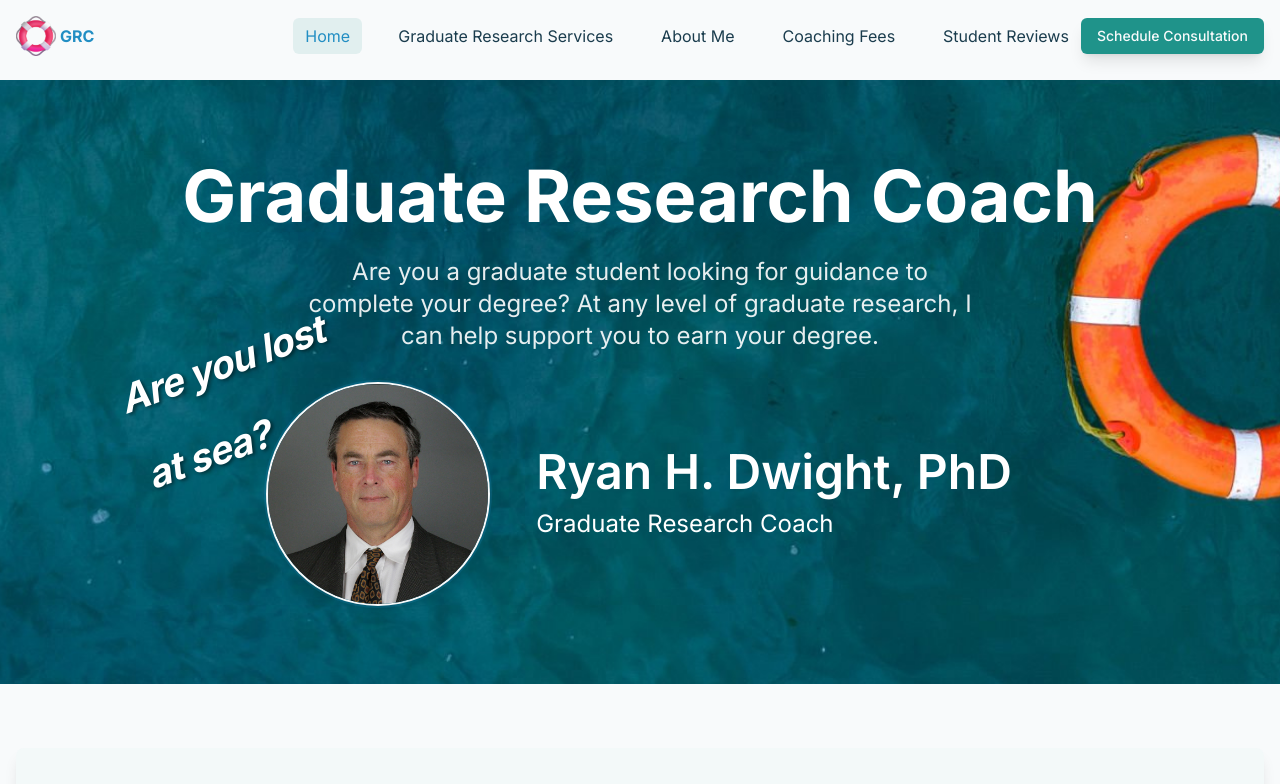
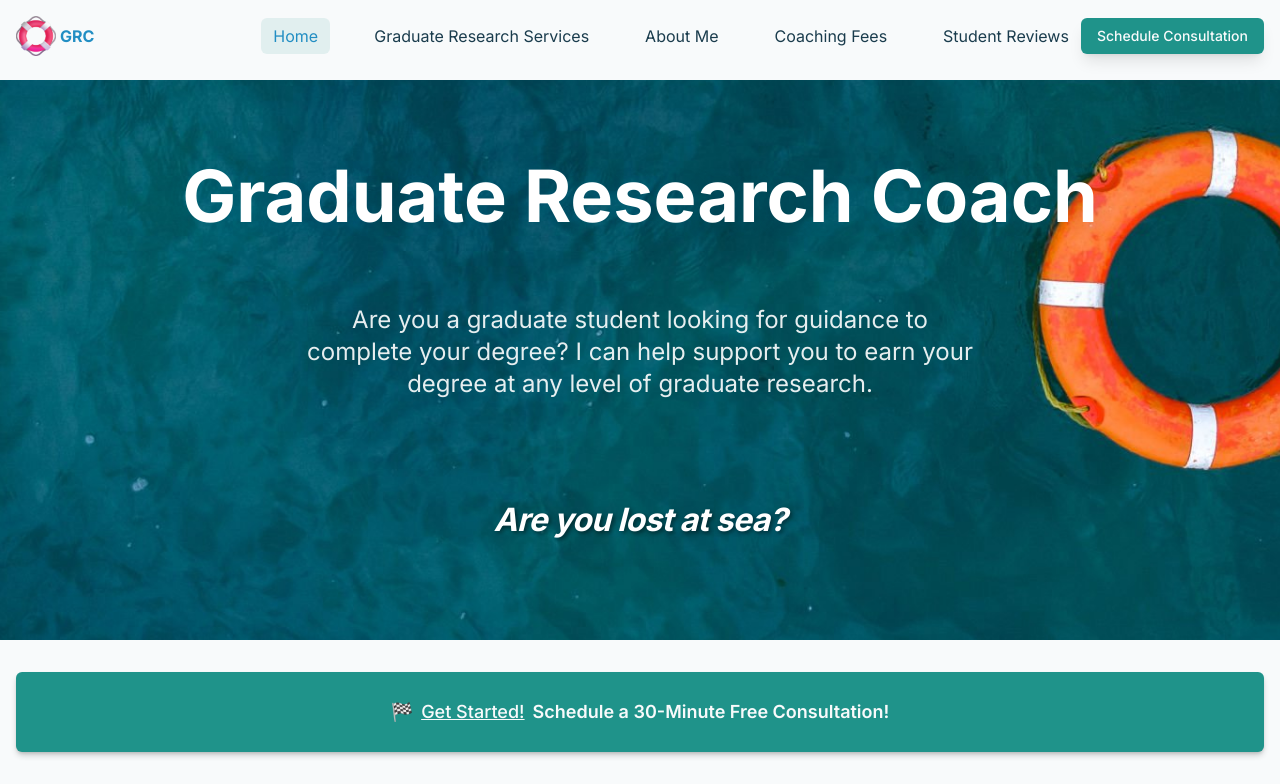
Before and after one commit to lame-o/dads-website, a Next.js app: page / in a window 1280 px wide. Shown: the top 784 px of the page. Built offline with nearby package versions, Linux system fonts and the light colour scheme.

Commit message:
hero and header changes

```diff
--- a/app/components/Header.tsx
+++ b/app/components/Header.tsx
@@ -60,12 +60,12 @@ export default function Header() {
         </div>
         <div className="flex-1 flex justify-end">
           <nav className="flex items-center">
-            <ul className="hidden lg:flex items-center justify-end gap-2 md:gap-4 xl:gap-6">
+            <ul className="hidden lg:flex items-center justify-between gap-6 xl:gap-8">
               {navigationItems.map((item) => (
                 <li key={item.name} className="shrink-0">
                   <Link
                     href={item.path}
-                    className={`text-foreground hover:text-primary transition-colors px-2 md:px-3 py-2 rounded-md text-sm md:text-base whitespace-nowrap ${
+                    className={`text-foreground hover:text-primary transition-colors px-3 py-2 rounded-md text-sm xl:text-base whitespace-nowrap ${
                       pathname === item.path ? 'bg-accent/10 text-primary' : ''
                     }`}
                   >
--- a/app/page.tsx
+++ b/app/page.tsx
@@ -5,18 +5,26 @@
 import Image from 'next/image'
 import { SmoothLink } from '@/components/ui/smooth-link'
 import { BookOpen, FlaskConical, BarChart, Glasses, Edit, BookType, PresentationIcon as PresentationChart, Clock } from 'lucide-react'
-import { useEffect } from 'react'
+import { useEffect, useState } from 'react'
 import { smoothScrollToHash } from '@/lib/smoothScroll'
 import { PageWrapper } from '@/app/components/PageWrapper'
 import TypingAnimation from "@/components/ui/typing-animation";
+import { Button } from '@/components/ui/button';
 
 export default function Home() {
+  const [isMounted, setIsMounted] = useState(false);
+
   useEffect(() => {
+    setIsMounted(true);
     const hash = window.location.hash.replace('#', '')
     if (hash) {
       smoothScrollToHash(hash)
     }
   }, [])
+
+  if (!isMounted) {
+    return null; // or a loading spinner
+  }
 
   const getBorderColor = (index: number) => {
     const colors = ['border-cyan-200', 'border-teal-200', 'border-blue-200', 'border-green-200', 'border-emerald-200', 'border-sky-200', 'border-indigo-200'];
@@ -25,48 +33,41 @@ export default function Home() {
 
   return (
     <PageWrapper>
-      <section className="hero-section w-screen relative -mx-[calc((100vw-100%)/2)] min-h-[500px]">
+      <section className="hero-section w-screen relative -mx-[calc((100vw-100%)/2)] min-h-[450px]">
         <Image
           src="/Dissertation-Coach.png"
           alt="Dissertation Coach Background"
           fill
-          className="object-cover opacity-100 object-[center_7%]"
+          className="object-cover opacity-100 object-[center_22%]"
           sizes="100vw"
           quality={100}
           priority
         />
-        <div className="absolute left-[10%] top-[40%] transform -rotate-[20deg] text-white font-semibold italic hidden md:block" style={{ textShadow: '2px 2px 4px rgba(0,0,0,0.5)', fontSize: 'clamp(2rem, 3vw, 3rem)' }}>
-          <div className="flex flex-col gap-0 leading-[0.7]">
-            <TypingAnimation className="!text-inherit">Are you lost</TypingAnimation>
-            <TypingAnimation className="!text-inherit" duration={100} delay={1200}>at sea?</TypingAnimation>
-          </div>
-        </div>
-        <div className="max-w-6xl mx-auto px-4 relative z-10">
+        <div className="max-w-6xl mx-auto px-4 relative z-10 flex flex-col items-center gap-8 md:gap-12">
           <h1 className="hero-title text-5xl md:text-7xl">Graduate Research Coach</h1>
-          <p className="hero-description mx-auto text-center text-xl md:text-2xl max-w-4xl">
-            Are you a graduate student looking for guidance to complete your degree? At any level of graduate research, I can help support you to earn your degree.
+          <p className="hero-description text-center text-xl md:text-2xl max-w-4xl">
+            Are you a graduate student looking for guidance to complete your degree? I can help support you to earn your degree at any level of graduate research.
           </p>
-          <div className="flex flex-col md:flex-row justify-center items-center space-y-6 md:space-y-0 md:space-x-12 mt-8">
-            <div className="relative group">
-              <Image
-                src="/ryan-dwight-Graduate-Research-Coach.jpg"
-                alt="Ryan H. Dwight, PhD - The Graduate Research Coach"
-                width={220}
-                height={220}
-                className="rounded-full shadow-lg transform transition-all duration-300 group-hover:scale-105 ring-2 ring-primary/20 ring-offset-2 ring-offset-background"
-              />
-              <div className="absolute inset-0 rounded-full bg-gradient-to-br from-primary/20 to-accent/20 opacity-0 group-hover:opacity-100 transition-opacity duration-300"></div>
-            </div>
-            <div className="text-center md:text-left">
-              <h2 className="text-5xl font-semibold mb-2 bg-white bg-clip-text text-transparent pb-1">Ryan H. Dwight, PhD</h2>
-              <p className="text-2xl text-muted-foreground">Graduate Research Coach</p>
+          <div className="text-white font-semibold italic text-center"
+               style={{
+                 textShadow: '2px 2px 4px rgba(0,0,0,0.5)',
+                 fontSize: 'clamp(1.5rem, 2.5vw, 3rem)'
+               }}>
+            <div className="flex flex-col items-center gap-0 leading-[0.8] md:leading-[0.7]">
+              <TypingAnimation className="!text-inherit">Are you lost at sea?</TypingAnimation>
             </div>
           </div>
         </div>
       </section>
 
+      <div className="space-y-16 mt-8">
+        <Button variant="default" className="w-full bg-accent text-accent-foreground hover:bg-accent/85 shadow-[0_4px_6px_-1px_rgba(0,0,0,0.2),0_2px_4px_-2px_rgba(0,0,0,0.2)] hover:shadow-[0_10px_15px_-3px_rgba(0,0,0,0.3),0_4px_6px_-4px_rgba(0,0,0,0.3)] transition-all duration-300 py-10 text-lg" asChild>
+          <a href="mailto:ryanhdwight@yahoo.com?subject=Request%20for%20Free%2030-Minute%20Consultation">🏁 <span className="font-medium underline">Get Started!</span> <span className="font-semibold">Schedule a 30-Minute Free Consultation!</span></a>
+        </Button>
+      </div>
+
       <div className="space-y-16 mt-16">
-        <section className="bg-secondary/50 p-8 rounded-lg shadow-lg">
+        <section className="bg-secondary/50 p-8 rounded-lg shadow-[0_4px_6px_-1px_rgba(0,0,0,0.2),0_2px_4px_-2px_rgba(0,0,0,0.2)]">
           <h2 className="text-4xl font-bold mb-8 text-center text-primary">How Can I Help?</h2>
           <div className="grid grid-cols-1 md:grid-cols-2 lg:grid-cols-3 xl:grid-cols-4 gap-6">
             <SmoothLink
@@ -121,7 +122,7 @@ export default function Home() {
           </div>
         </section>
 
-        <section className="bg-background p-8 rounded-lg shadow-lg interactive-hover">
+        <section className="bg-background p-8 rounded-lg shadow-[0_4px_6px_-1px_rgba(0,0,0,0.2),0_2px_4px_-2px_rgba(0,0,0,0.2)] interactive-hover">
           <h2 className="text-3xl font-bold mb-6 text-primary">Greetings fellow researcher,</h2>
           <div className="space-y-4 text-foreground/80">
             <p className="text-lg leading-relaxed">
```
